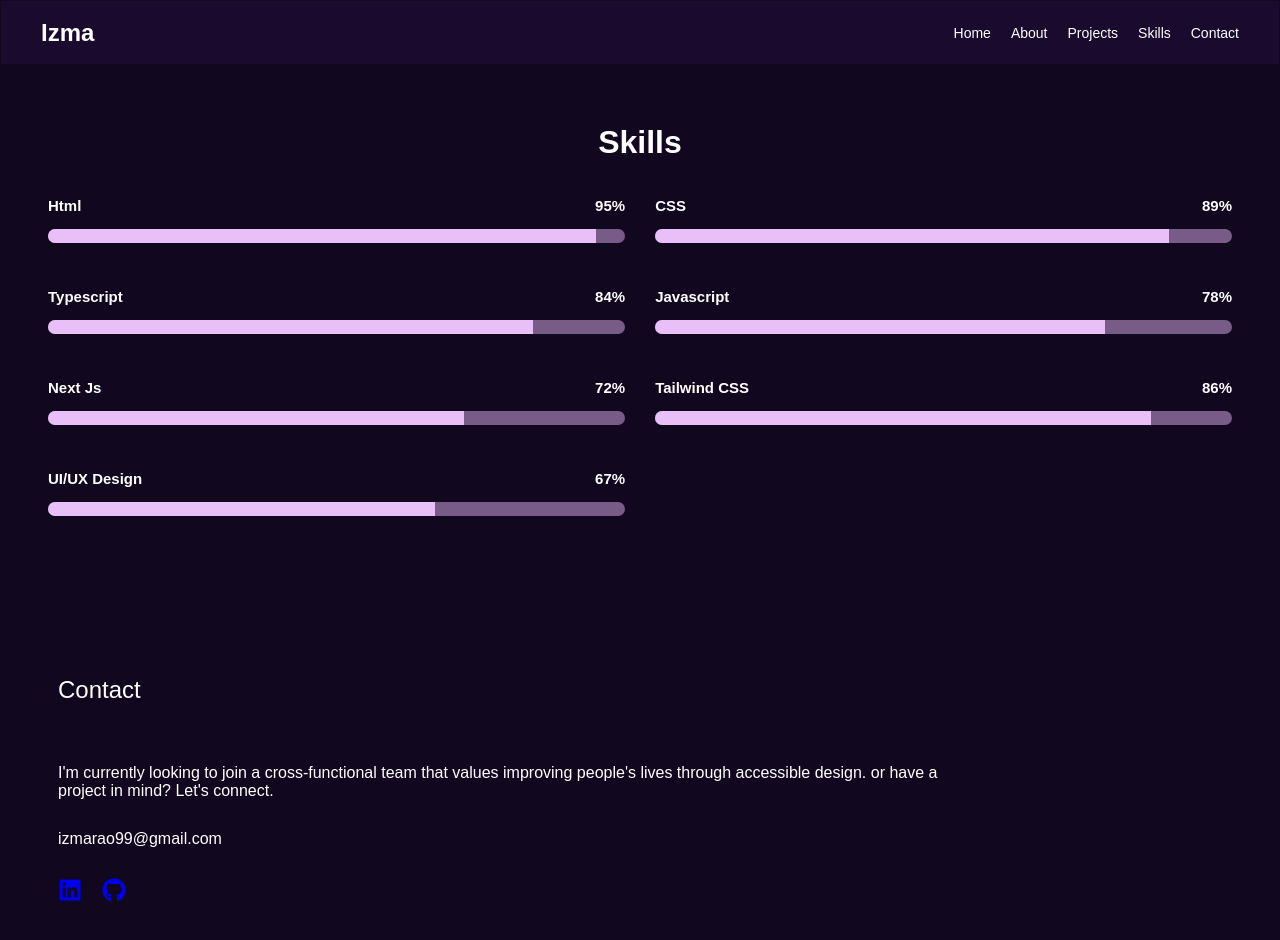
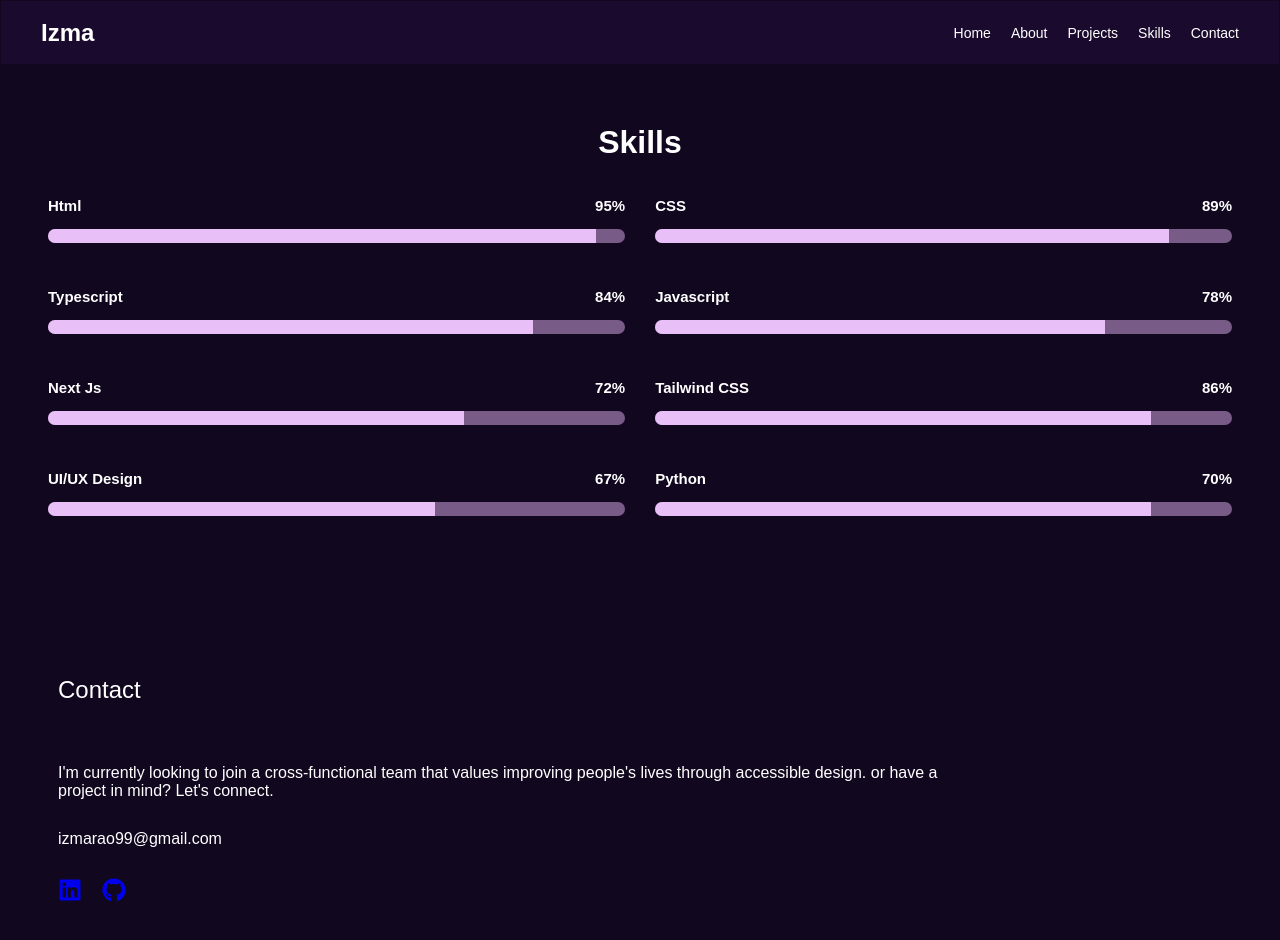
Before and after one commit to IzmaRao/portfolio, a Next.js app: page /skills in a window 1280 px wide. Shown: the top 940 px of the page. Built offline with nearby package versions, Linux system fonts and the light colour scheme.

Commit message:
Update page.tsx

```diff
--- a/src/app/(Auth)/skills/page.tsx
+++ b/src/app/(Auth)/skills/page.tsx
@@ -80,6 +80,16 @@ function skills() {
         </div>
       </div>
 
+      <div data-aos="fade-up">
+      <div className='skill-div-one'>
+      <h3 className='skill'>Python</h3>
+      <h3 className='skill-per'>70%</h3>
+      </div>
+        <div className='outer-project-line'>
+          <div className='inner-project-linef'></div>
+        </div>
+      </div>
+
 
     </div>
   </div>
```
